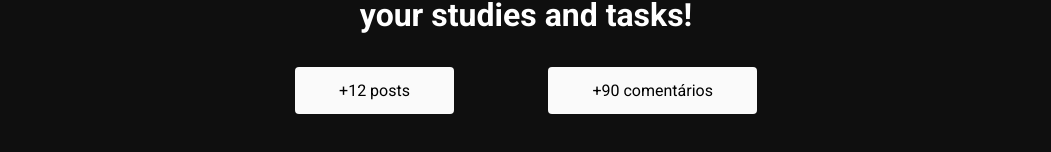
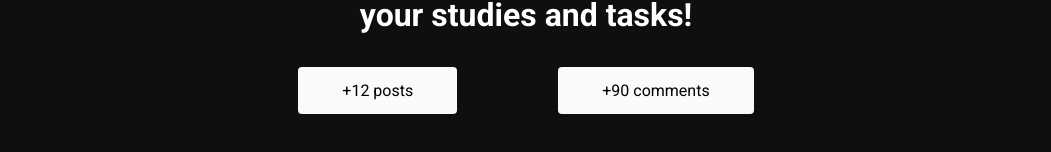
Before and after one commit to gogoncalves/task-board, a Next.js app: page / in a window 1280 px wide. Shown: the part 572-724 px from the top of the page, without its empty margins (114-1165 px from the left). Built offline with nearby package versions, Linux system fonts and the light colour scheme.

Commit message:
chore: text adjust

```diff
--- a/src/pages/index.tsx
+++ b/src/pages/index.tsx
@@ -28,7 +28,7 @@ export default function Home() {
             <span>+12 posts</span>
           </section>
           <section className={styles.box}>
-            <span>+90 comentários</span>
+            <span>+90 comments</span>
           </section>
         </div>
       </main>
```
